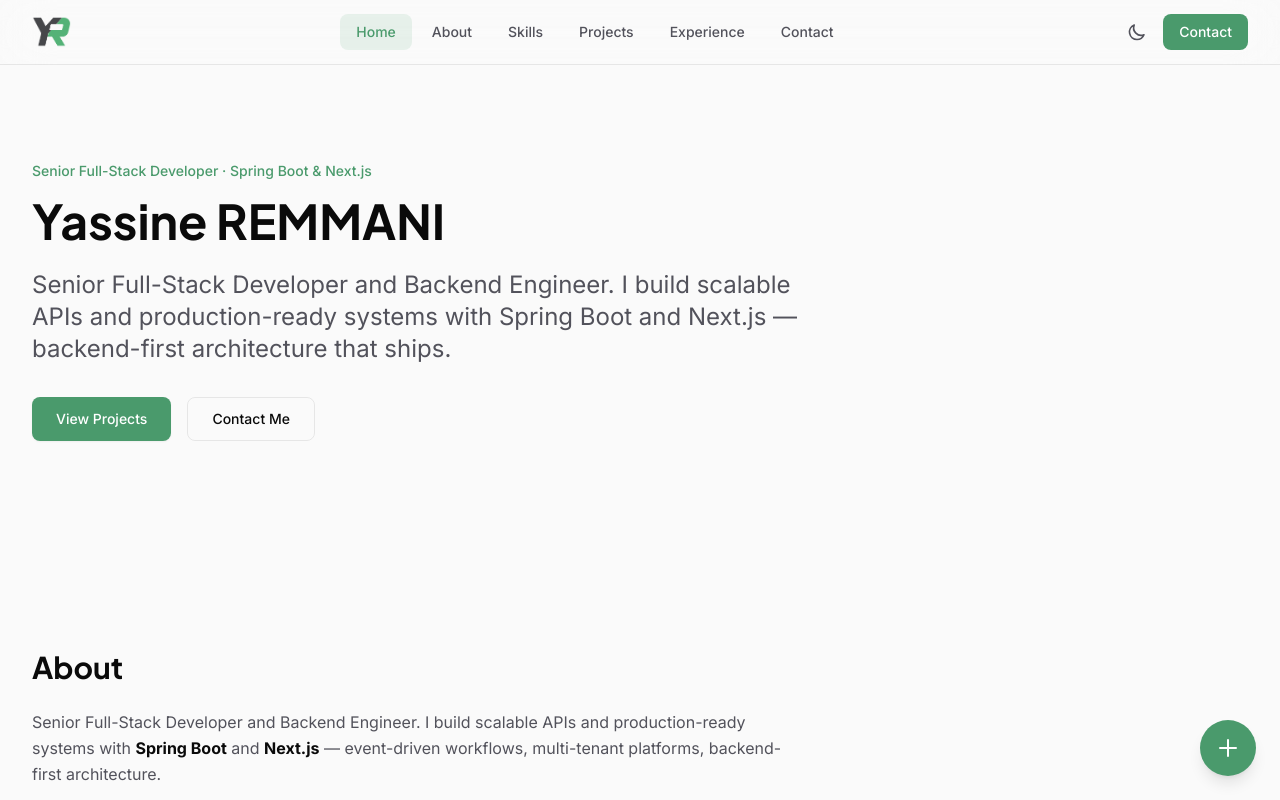
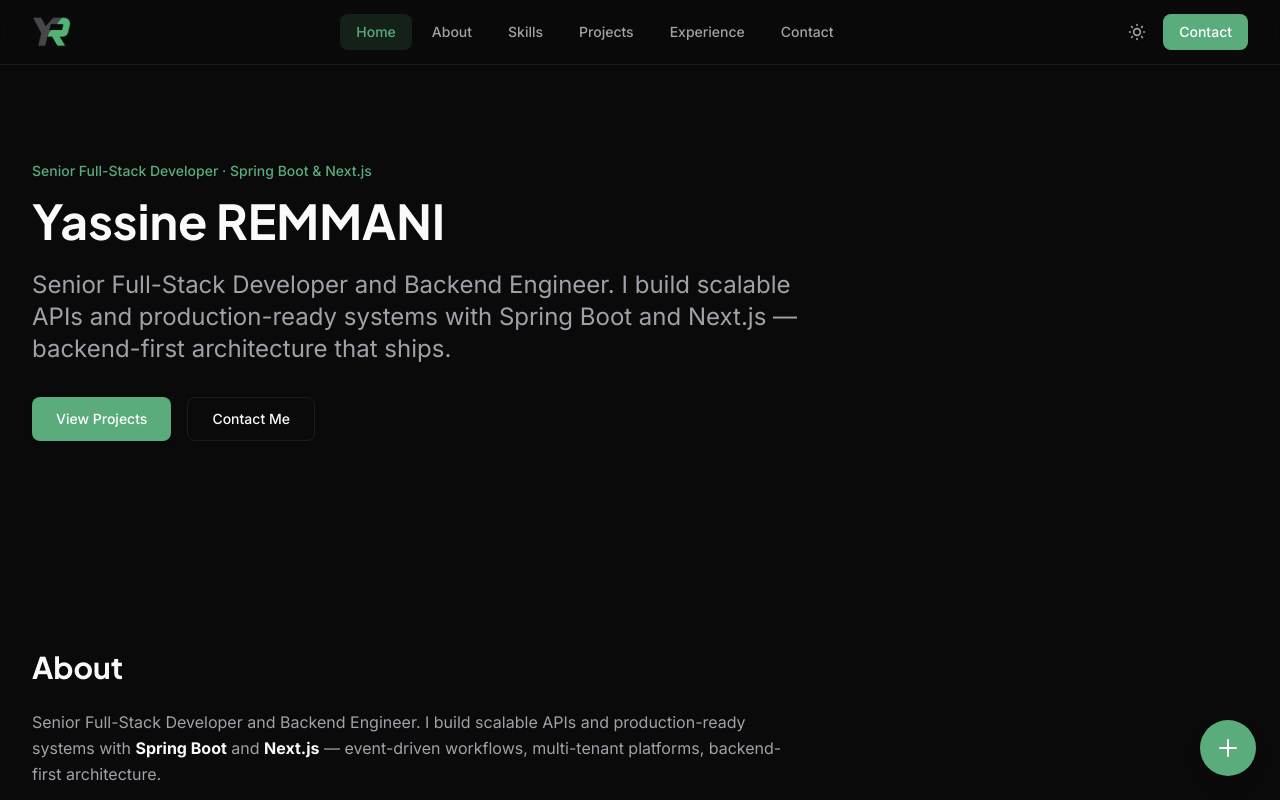
Before and after one commit to yassine-RM/yassine-remmani, a Next.js app: page / in a window 1280 px wide. Shown: the top 800 px of the page. Built offline with nearby package versions, Linux system fonts and the light colour scheme.

Commit message:
Fix dark mode

```diff
--- a/app/layout.tsx
+++ b/app/layout.tsx
@@ -66,6 +66,14 @@ export default function RootLayout({
 }) {
   return (
     <html lang="en" suppressHydrationWarning data-theme="dark">
+      <head>
+        {/* Critical: runs before paint to prevent theme flash (FOUC) */}
+        <script
+          dangerouslySetInnerHTML={{
+            __html: `(function(){try{var s=localStorage.getItem('theme');var d=window.matchMedia('(prefers-color-scheme: dark)').matches;var t=s==='light'||s==='dark'?s:(d?'dark':'light');document.documentElement.setAttribute('data-theme',t)}catch(e){}})();`,
+          }}
+        />
+      </head>
       <body className={`${inter.variable} ${jakarta.variable} font-sans`}>
         <ThemeProvider>
           <a
--- a/components/ThemeProvider.tsx
+++ b/components/ThemeProvider.tsx
@@ -12,19 +12,30 @@ interface ThemeContextType {
 
 const ThemeContext = createContext<ThemeContextType | undefined>(undefined)
 
+/** Reads theme from DOM (set by blocking script) or localStorage/system pref */
+function getInitialTheme(): Theme {
+  if (typeof document === 'undefined') return 'dark'
+  const fromDom = document.documentElement.getAttribute('data-theme')
+  if (fromDom === 'light' || fromDom === 'dark') return fromDom
+  const stored = localStorage.getItem('theme') as Theme | null
+  if (stored === 'light' || stored === 'dark') return stored
+  return window.matchMedia('(prefers-color-scheme: dark)').matches ? 'dark' : 'light'
+}
+
 export function ThemeProvider({ children }: { children: React.ReactNode }) {
+  // SSR-safe: always 'dark' to avoid hydration mismatch; sync on mount
   const [theme, setTheme] = useState<Theme>('dark')
   const [mounted, setMounted] = useState(false)
 
+  // Sync React state with DOM (blocking script already set data-theme before paint)
   useEffect(() => {
     setMounted(true)
-    const stored = localStorage.getItem('theme') as Theme | null
-    const systemPrefersDark = window.matchMedia('(prefers-color-scheme: dark)').matches
-    const initialTheme = stored || (systemPrefersDark ? 'dark' : 'light')
-    setTheme(initialTheme)
-    document.documentElement.setAttribute('data-theme', initialTheme)
+    const initial = getInitialTheme()
+    setTheme(initial)
+    document.documentElement.setAttribute('data-theme', initial)
   }, [])
 
+  // Persist on toggle
   useEffect(() => {
     if (mounted) {
       document.documentElement.setAttribute('data-theme', theme)
--- a/components/layout/Navbar.tsx
+++ b/components/layout/Navbar.tsx
@@ -63,8 +63,9 @@ export function Navbar() {
           <div className="flex items-center gap-2">
             <button
               onClick={toggleTheme}
-              aria-label="Toggle theme"
-              className="p-2 rounded-lg text-[var(--foreground-muted)] hover:text-foreground hover:bg-card transition-colors"
+              aria-label={theme === 'dark' ? 'Switch to light mode' : 'Switch to dark mode'}
+              aria-pressed={theme === 'dark'}
+              className="p-2 rounded-lg text-[var(--foreground-muted)] hover:text-foreground hover:bg-card transition-colors focus-visible:outline-none focus-visible:ring-2 focus-visible:ring-accent focus-visible:ring-offset-2 focus-visible:ring-offset-background"
             >
               {theme === 'dark' ? (
                 <svg className="w-5 h-5" fill="none" viewBox="0 0 24 24" stroke="currentColor">
```
